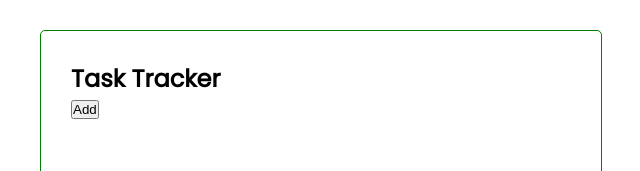
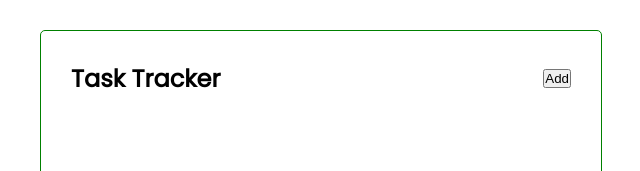
Before and after one commit to ChristopherChinia/Task-Tracker, a plain HTML site: page index.html in a window 1280 px wide. Shown: the top 171 px of the page, without its empty margins (319-959 px from the left). Drawn offline with Linux system fonts and the light colour scheme.

Commit message:
styling the div class header in css file

```diff
--- a/Assets/css/styles.css
+++ b/Assets/css/styles.css
@@ -18,3 +18,10 @@
     padding: 30px;
     border-radius: 5px;
   }
+
+  .header {
+    display: flex;
+    justify-content: space-between;
+    align-items: center;
+    margin-bottom: 20px;
+  }
```
